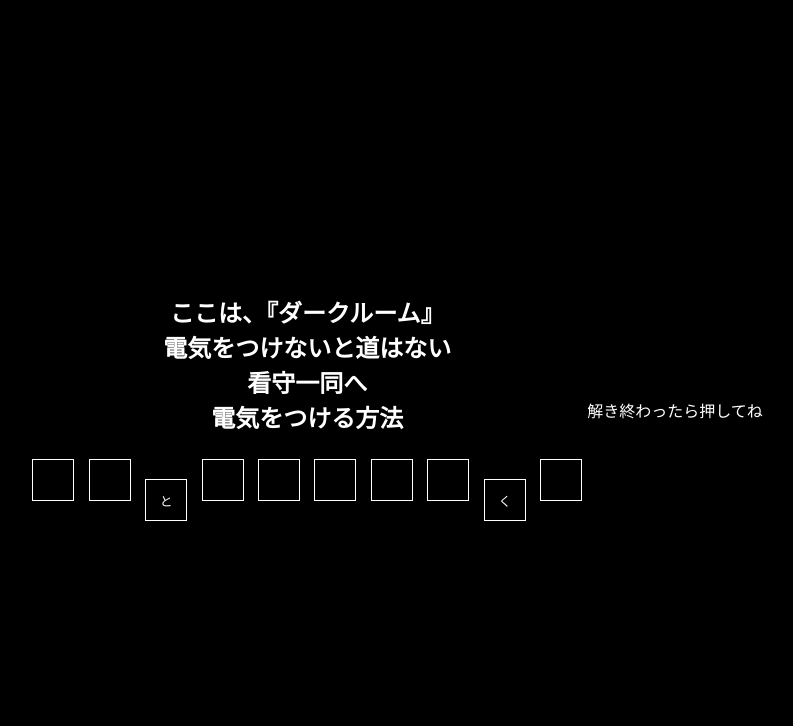
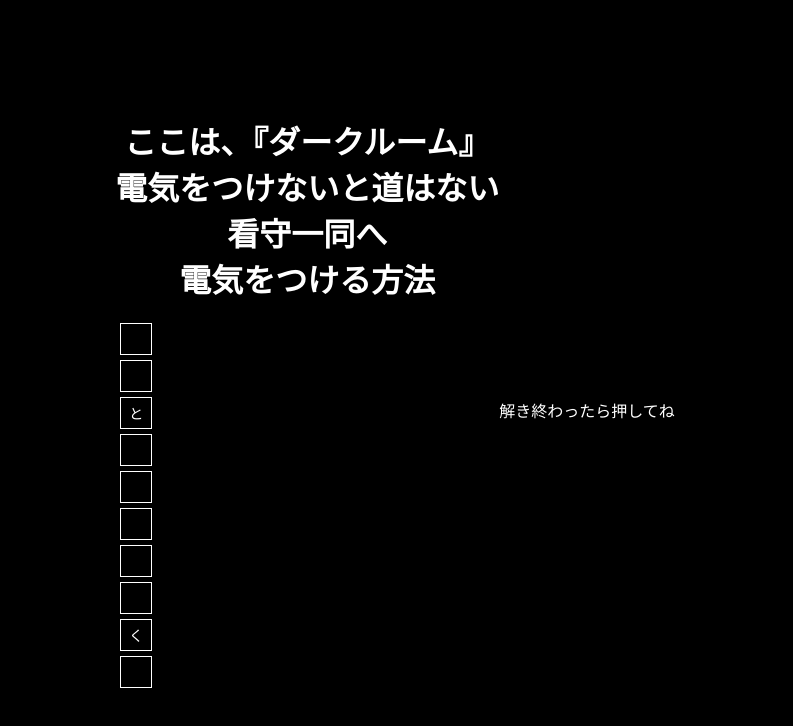
Before and after one commit to teshiii/mulaS, a plain HTML site: page index.html in a window 1280 px wide. Shown: the whole page, without its empty margins (245-1038 px from the left). Drawn offline with Linux system fonts and the light colour scheme.

Commit message:
Update index.html

```diff
--- a/index.html
+++ b/index.html
@@ -2,7 +2,7 @@
 <html lang="ja">
 <head>
 <meta charset="UTF-8">
-<meta name="viewport" content="width=device-width, initial-scale=1.0">
+<meta name="viewport" content="width=device-width, initial-scale=1">
 <title>ダークルーム</title>
 <style>
   body, html {
@@ -10,40 +10,53 @@
     padding: 0;
     height: 100%;
     overflow: hidden;
-    background-color: black; /* 背景色を黒に設定 */
+    background-color: black;
     display: flex;
-    justify-content: center; /* 中央揃え */
-    align-items: center; /* 垂直方向に中央揃え */
-    font-family: Arial, sans-serif; /* フォントファミリーの設定 */
+    justify-content: center;
+    align-items: center;
+    font-family: Arial, sans-serif;
   }
   h1 {
-    font-size: 1.5em; /* 見出しのフォントサイズを調整 */
+    font-size: 2em;
     text-align: center;
-    margin: 20px 0; /* 上部と下部の余白を設定 */
-    color: white; /* テキストの色を白に設定 */
+    margin-top: 10px;
+    color: white;
   }
   .container {
-    text-align: center; /* 中央揃え */
+    text-align: center;
   }
   .box {
-    width: 20vw; /* 幅を画面幅の20%に設定 */
-    height: 20vw; /* 高さを幅と同じに設定 */
-    max-width: 40px; /* 最大幅を40pxに設定 */
-    max-height: 40px; /* 最大高さを40pxに設定 */
-    margin: 5px; /* 枠の間の余白 */
-    border: 1px solid rgb(255, 255, 255); /* 枠線の色を白に設定 */
-    display: inline-flex; /* インラインフレックス要素として表示 */
-    justify-content: center; /* 中央揃え */
-    align-items: center; /* 垂直方向に中央揃え */
-    color: white; /* テキストの色を白に設定 */
-    font-size: 0.8em; /* フォントサイズをさらに調整 */
+    width: 30vw;
+    height: 30vw;
+    max-width: 60px;
+    max-height: 60px;
+    margin: 5px;
+    border: 1px solid rgb(255, 255, 255);
+    display: flex;
+    justify-content: center;
+    align-items: center;
+    color: white;
+    font-size: 0.8em;
+    -webkit-user-select: none;
+    user-select: none;
   }
   #link {
-    color: white; /* テキストの色を白に設定 */
-    text-decoration: none; /* 下線を消す */
-    margin-top: 20px; /* 上部の余白を設定 */
-    display: block; /* ブロック要素として表示 */
-    text-align: center; /* 中央揃え */
+    color: white;
+    text-decoration: none;
+    margin-top: 20px;
+    display: block;
+    text-align: center;
+  }
+
+  @media only screen and (min-width: 601px) {
+    /* 600px以上の画面幅に適用 */
+    .box {
+      width: 15vw;
+      height: 15vw;
+      max-width: 30px;
+      max-height: 30px;
+      font-size: 0.9em;
+    }
   }
 </style>
 </head>
```
